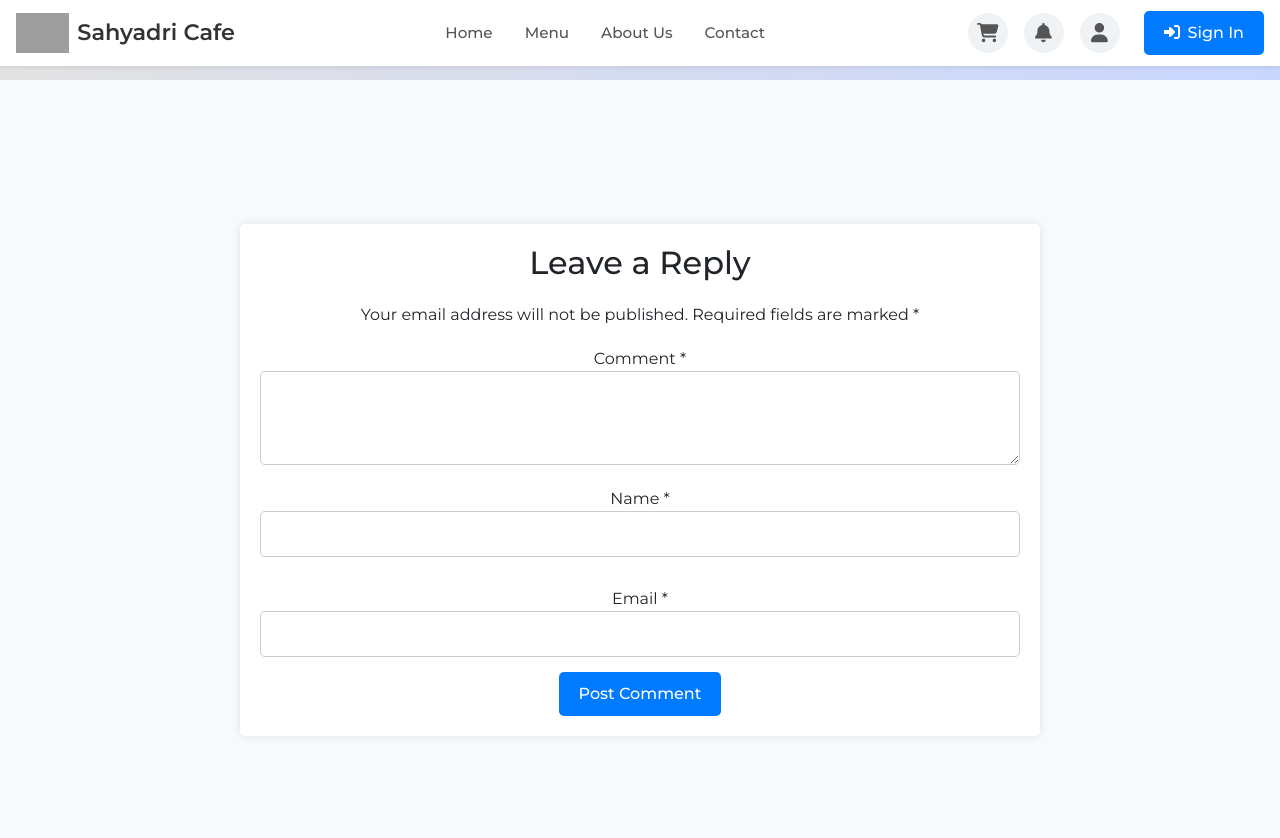
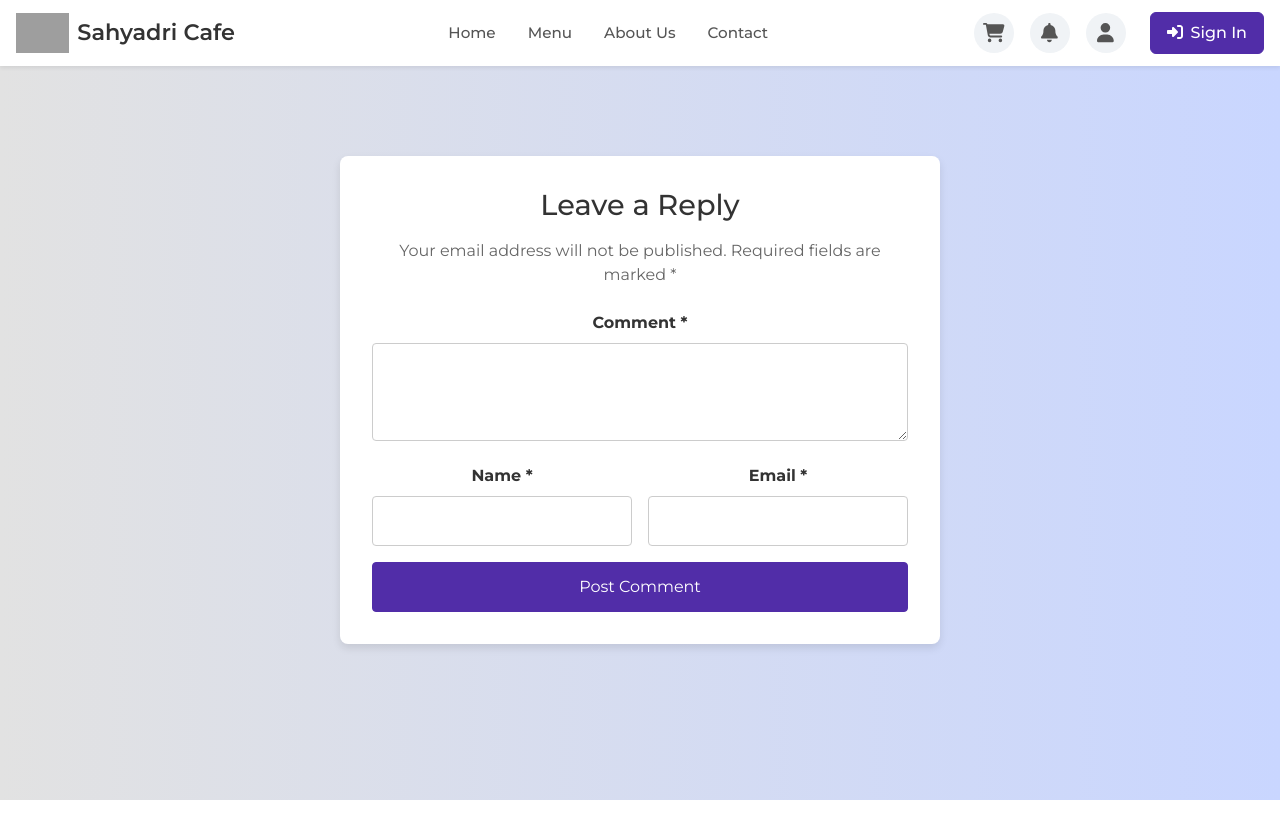
Before and after one commit to techshetty/Canteen, a React (Create React App) app: page /contact in a window 1280 px wide. Shown: the top 838 px of the page. After the commit the page ends 800 px from the top, so only its background shows below. Built offline with nearby package versions, Linux system fonts and the light colour scheme; grey boxes are pictures that could not be loaded.

Commit message:
Pages updated

```diff
--- a/src/Pages/AboutPage.js
+++ b/src/Pages/AboutPage.js
@@ -1,59 +1,26 @@
-// src/pages/About.js
 import React from 'react';
-import { Row, Col, Card } from 'react-bootstrap';
 import '../styles/About.css';
 
 const About = () => {
   return (
-    <div className="about-page my-5">
-      <Row className="mb-4">
-        <Col>
-        <Card className="mb-12">
-          <h2>About Sahyadri Cafe</h2>
-          <p>
+    <div className="about-page">
+      <div className="about-content">
+        <div className="about-text">
+          <h2 className="about-title">Your Future Campus</h2>
+          <p className="about-description">
             Welcome to Sahyadri Cafe, the heart of our college campus! We take pride in providing a variety of delicious and healthy meal options for our students, faculty, and staff. Our goal is to offer an inviting and comfortable space where everyone can enjoy a meal, relax, and socialize.
           </p>
-          <p>
-            Our canteen is committed to using fresh, locally sourced ingredients to ensure the highest quality and taste. We offer a wide range of dishes, including vegetarian, vegan, and gluten-free options to cater to all dietary preferences.
-          </p>
-          <p>
-            We believe in sustainability and strive to minimize our environmental impact by using eco-friendly packaging and reducing food waste. Join us for breakfast, lunch, or dinner and experience the best of what our canteen has to offer.
-          </p>
-        </Card>
-        </Col>
-      </Row>
-      <Row>
-        <Col md={4}>
-          <Card className="mb-4">
-            <Card.Body>
-              <Card.Title>Our Mission</Card.Title>
-              <Card.Text>
-                Our mission is to provide a welcoming and inclusive environment where everyone can enjoy nutritious and delicious meals. We aim to support the well-being of our students,teachers and community through our food and services.
-              </Card.Text>
-            </Card.Body>
-          </Card>
-        </Col>
-        <Col md={4}>
-          <Card className="mb-4">
-            <Card.Body>
-              <Card.Title>Our Values</Card.Title>
-              <Card.Text>
-                We value quality, sustainability, and community. We are dedicated to offering meals that not only taste great but also contribute to a healthier lifestyle. We are committed to reducing our environmental footprint and supporting local producers.
-              </Card.Text>
-            </Card.Body>
-          </Card>
-        </Col>
-        <Col md={4}>
-          <Card className="mb-4">
-            <Card.Body>
-              <Card.Title>Our Team</Card.Title>
-              <Card.Text>
-                Our team of chefs and staff are passionate about food and service. With a focus on innovation and creativity, we continuously strive to bring new and exciting dishes to our menu. We are here to ensure you have a great dining experience.
-              </Card.Text>
-            </Card.Body>
-          </Card>
-        </Col>
-      </Row>
+          <button
+            className="about-button"
+            onClick={() => window.location.href='https://www.sahyadri.edu.in/'}
+          >
+            View More
+          </button>
+        </div>
+        <div className="about-image">
+          <img src="https://campus-live.s3.us-east-2.amazonaws.com/college/image-56" alt="College Campus" />
+        </div>
+      </div>
     </div>
   );
 };
--- a/src/Pages/ContactPage.js
+++ b/src/Pages/ContactPage.js
@@ -25,7 +25,7 @@ const ContactPage = () => {
             </div>
           </div>
 
-          <button type="submit" className="btn-primary">Post Comment</button>
+          <button type="submit" id="submit-btn">Post Comment</button>
         </form>
       </div>
     </div>
--- a/src/styles/About.css
+++ b/src/styles/About.css
@@ -1,45 +1,52 @@
-/* src/styles/About.css */
 .about-page {
-    margin-top: 80px;
-    padding: 0 15px;
+  padding: 40px 20px;
 }
 
-  .about-section {
-    text-align: center;
-    margin-bottom: 40px;
+.about-content {
+  display: flex;
+  flex-direction: row-reverse;
+  justify-content: space-between;
+  align-items: center;
 }
 
-  .about-section h2 {
-    margin-bottom: 20px;
+.about-text {
+  flex: 1;
+  margin-left: 20px;
 }
 
-  .about-section p {
-    text-align: justify;
-    line-height: 1.6;
-    margin-bottom: 15px;
+.about-title {
+  font-size: 2.5rem;
+  font-weight: bold;
+  margin-bottom: 20px;
+  color: #2c3e50;
 }
 
-  .about-cards {
-    display: flex;
-    flex-wrap: wrap;
-    justify-content: space-around;
+.about-description {
+  font-size: 1.1rem;
+  line-height: 1.8;
+  margin-bottom: 20px;
+  color: #34495e;
 }
 
-  .about-card {
-    flex: 1;
-    max-width: 30%;
-    box-shadow: 0 0 15px rgba(0, 0, 0, 0.1);
-    padding: 20px;
-    margin: 10px;
-    text-align: justify;
+.about-button {
+  display: inline-block;
+  padding: 10px 20px;
+  font-size: 1rem;
+  color: #2c3e50;
+  background-color: transparent;
+  border: 2px solid #2c3e50;
+  border-radius: 5px;
+  cursor: pointer;
+  transition: background-color 0.3s, color 0.3s;
 }
 
-  .about-card h3 {
-    font-size: 1.2rem;
-    font-weight: bold;
-    margin-bottom: 10px;
+.about-button:hover {
+  background-color: #2c3e50;
+  color: #fff;
 }
 
-  .about-card p {
-    line-height: 1.6;
+.about-image img {
+  width: 100%;
+  max-width: 700px;
+  border-radius: 10px;
 }
--- a/src/styles/ContactPage.css
+++ b/src/styles/ContactPage.css
@@ -1,73 +1,79 @@
-/* src/styles/ContactPage.css */
 .contact-page {
-    margin-top: 80px;
+  padding: 2rem;
   display: flex;
   justify-content: center;
   align-items: center;
-    min-height: 100vh;
-    width: 2000px;
-    background-color: #f8f9fa;
-    padding: 20px; /* Ensure some padding around the page */
+  min-height: 80vh;
 }
 
 .contact-box {
-    background: #fff;
-    border-radius: 5px;
-    box-shadow: 0 0 10px rgba(0, 0, 0, 0.1);
-    max-width: 800px;
+  max-width: 600px;
   width: 100%;
-    padding: 20px;
+  padding: 2rem;
+  border-radius: 8px;
+  box-shadow: 0 4px 8px rgba(0, 0, 0, 0.1);
+  background-color: #fff;
 }
 
 .contact-box h2 {
-    margin-bottom: 20px;
+  margin-bottom: 1rem;
+  font-size: 1.8rem;
+  color: #333;
 }
 
 .contact-box p {
-    margin-bottom: 20px;
+  margin-bottom: 1.5rem;
+  color: #666;
 }
 
-  .contact-form .form-group {
-    margin-bottom: 15px;
+.contact-form {
+  display: flex;
+  flex-direction: column;
 }
 
-  .contact-form label {
+.form-group {
+  margin-bottom: 1rem;
+}
+
+.form-group label {
+  display: block;
+  margin-bottom: 0.5rem;
+  font-weight: bold;
+  color: #333;
+}
+
+.form-group input,
+.form-group textarea {
+  width: 100%;
+  padding: 0.75rem;
+  border: 1px solid #ccc;
+  border-radius: 4px;
   font-size: 1rem;
 }
 
-  .contact-form textarea,
-  .contact-form input {
-    width: 100%;
-    padding: 10px;
-    border: 1px solid #ccc;
-    border-radius: 5px;
+.form-row {
+  display: flex;
+  flex-wrap: wrap;
+  gap: 1rem;
 }
 
-  .contact-form .form-row {
-    display: flex;
-    flex-wrap: wrap;
-    gap: 15px;
+.form-group.col-md-6 {
+  flex: 1;
 }
 
-  .contact-form .form-row .form-group {
-    flex: 1;
-    min-width: calc(50% - 15px); /* Adjust for the gap */
+#submit-btn {
+  width: 100%;
+  padding: 0.75rem;
+  font-size: 1rem;
+  color: #fff;
+  background-color: #512da8;
+  border: 1px solid #512da8;
+  border-radius: 4px;
+  cursor: pointer;
+  transition: background-color 0.3s ease, border-color 0.3s ease;
 }
 
-  .contact-form .form-row .form-group.col-12 {
-    flex: 0 0 100%;
+#submit-btn:hover {
+  background-color: #4527a0;
+  border-color: #4527a0;
 }
-
-  .btn-primary {
-    background-color: #007bff;
-    border: none;
-    padding: 10px 20px;
-    color: #fff;
-    border-radius: 5px;
-    cursor: pointer;
-    transition: background-color 0.3s ease;
-  }
-
-  .btn-primary:hover {
-    background-color: #0056b3;
-  }
```
Lines whose indentation alone changed are shown as unchanged.
